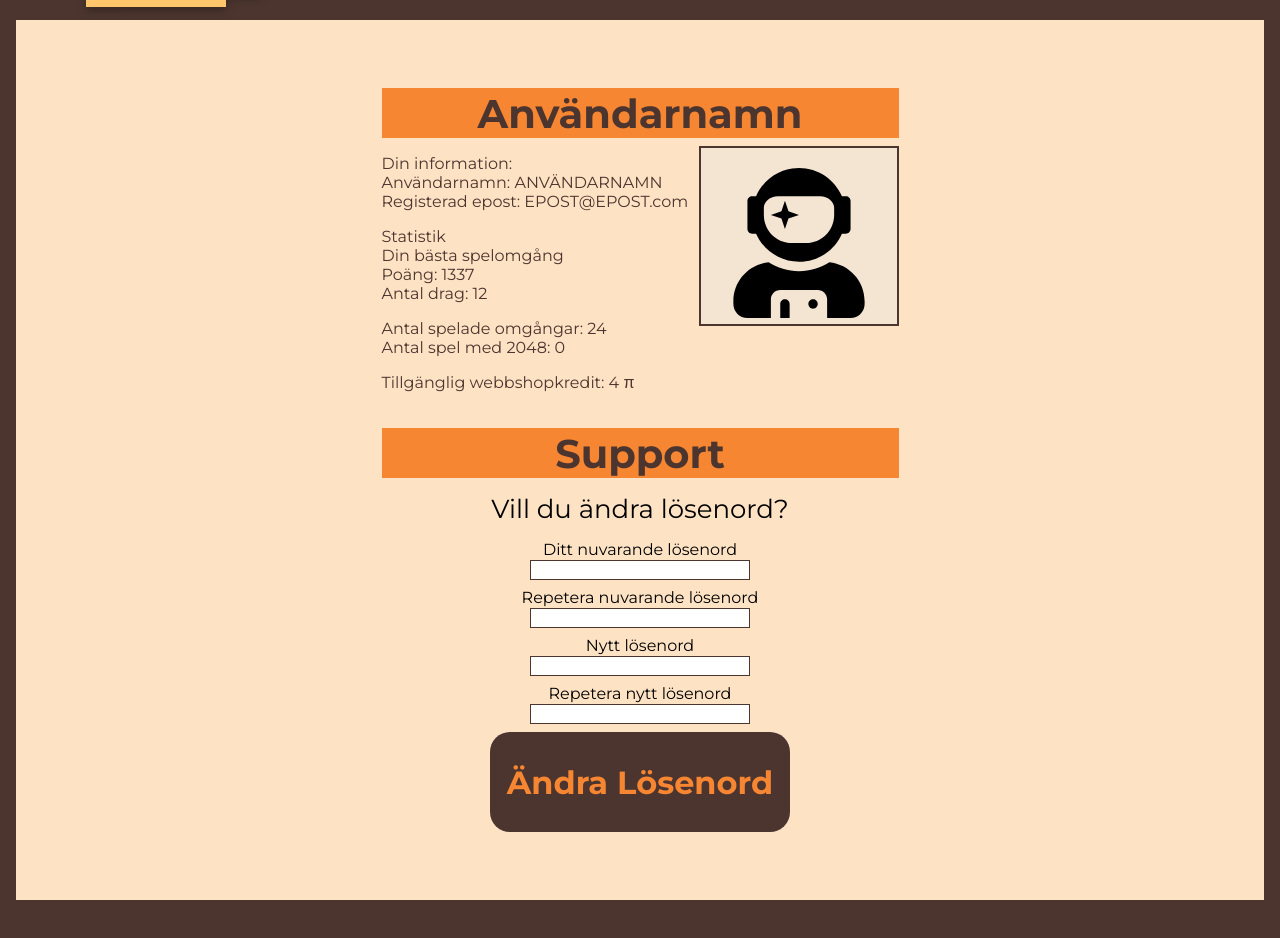
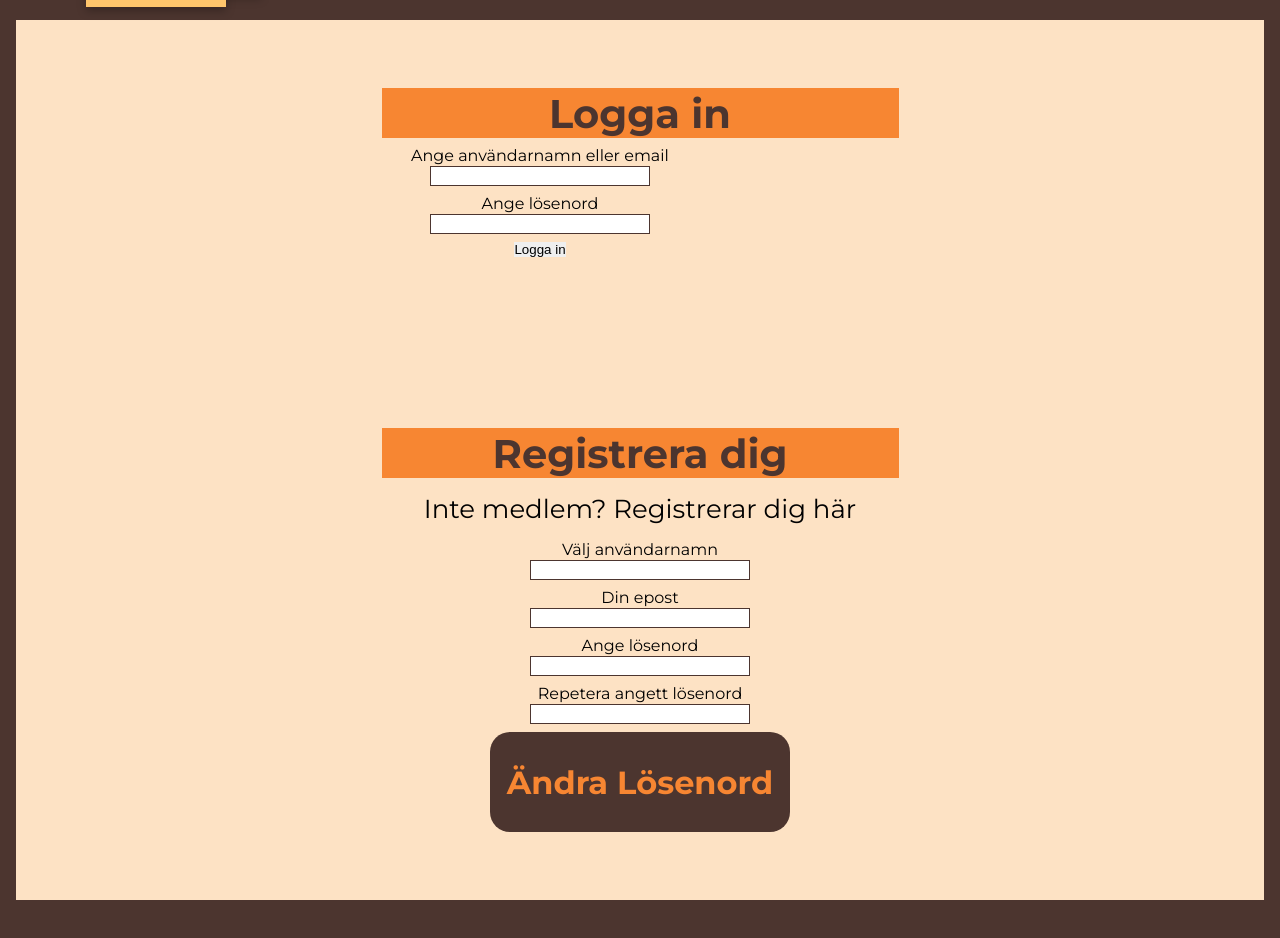
Before and after one commit to SamuelMeijer/examination-project-extended, a React (Create React App) app in the folder frontend/: page /profile in a window 1280 px wide. Shown: the part 340-1278 px from the top of the page. Built offline with nearby package versions, Linux system fonts and the light colour scheme.

Commit message:
Adding basic structure to Profile-component

```diff
--- a/frontend/src/pages/Profile/Profile.tsx
+++ b/frontend/src/pages/Profile/Profile.tsx
@@ -1,14 +1,35 @@
-import React from "react";
+import React, { useState } from "react";
 import Styles from "./profile.module.css";
 
 import { FaUserAstronaut } from "react-icons/fa";
 import StyledButton from "../../components/StyledButton/StyledButton";
 
-
 // TODO: Add logic for user being logged in or not
 export default function Profile() {
+  const [authenticated, setAuthenticated] = useState(false);
+  const [userInformation, setuserInformation] = useState({});
+
+  const handleOnClick = (event: React.MouseEvent<HTMLButtonElement>) => {
+    event.preventDefault();
+
+    fetch('localhost:1337/api/auth/local')
+    .then((res) => {
+      if (!res.ok) {
+        throw Error(res.statusText);
+      } else {
+        return res.json();
+      }
+    })
+    .then((data) => {
+      console.log(data.data)
+    })
+    .catch((err) => console.error(err));
+  };
+
   return (
     <section className={Styles.profileContentContainer}>
+      {authenticated ? (
+        <div>
           <div className={Styles.userInformationContainer}>
             <div className={Styles.colorDivider}>
               {/* TODO: Make dynamic */}
@@ -69,7 +90,51 @@ export default function Profile() {
               <StyledButton textInput="Ändra Lösenord" colorInput="#F78632" />
             </div>
           </div>
+        </div>
+      ) : (
+        <div>
+          <div className={Styles.userInformationContainer}>
+            <div className={Styles.colorDivider}>
+              <h2>Logga in</h2>
+            </div>
 
+            <div className={Styles.userInformationContent}>
+              <div className={Styles.userInformationText}>
+                <form>
+                  <label>Ange användarnamn eller email</label>
+                  <input type="text" />
+                  <label>Ange lösenord</label>
+                  <input type="password" />
+                  <button type="submit" onClick={handleOnClick}>Logga in</button>
+                </form>
+
+                {/* <StyledButton textInput="Logga in" colorInput="#F78632" /> */}
+              </div>
+            </div>
+          </div>
+
+          <div className={Styles.supportContainer}>
+            <div className={Styles.colorDivider}>
+              <h2>Registrera dig</h2>
+            </div>
+            <div className={Styles.changePasswordContainer}>
+              <h3>Inte medlem? Registrerar dig här</h3>
+              {/* TODO: ADD REQUIRED DATA */}
+              <form className={Styles.changePasswordForm}>
+                <label>Välj användarnamn</label>
+                <input type="text" />
+                <label>Din epost</label>
+                <input type="text" />
+                <label>Ange lösenord</label>
+                <input type="text" />
+                <label>Repetera angett lösenord</label>
+                <input type="text" />
+              </form>
+              <StyledButton textInput="Ändra Lösenord" colorInput="#F78632" />
+            </div>
+          </div>
+        </div>
+      )}
     </section>
   );
 }
--- a/frontend/src/pages/Profile/profile.module.css
+++ b/frontend/src/pages/Profile/profile.module.css
@@ -97,6 +97,10 @@
 }
 
 .changePasswordForm {
+    height: 192px;
+}
+
+form {
     width: 100%;
     height: 192px;
 
@@ -105,12 +109,12 @@
     align-items: center;
 }
 
-.changePasswordForm label {
+form label {
     width: auto;
     height: 20px;
 }
 
-.changePasswordForm input {
+form input {
     width: 220px;
     height: 20px;
     border: 1px solid #4C352F;
```
Lines whose indentation alone changed are shown as unchanged.
